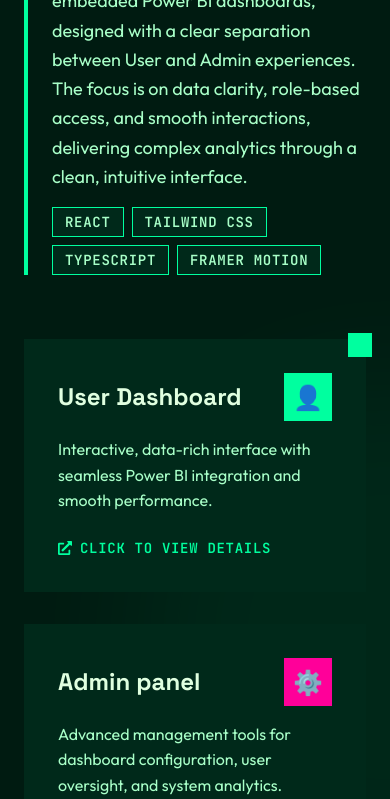
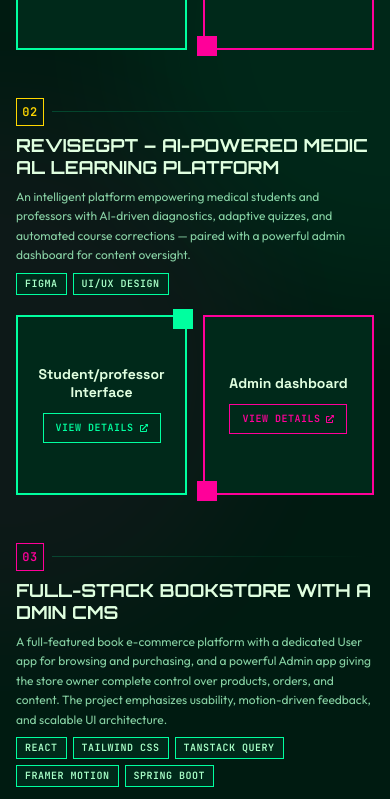
Before and after one commit to ferhatenyani/portfolio-, a React (Vite) app in the folder my-react-app/: page / in a window 390 px wide. Shown: the part 8260-9059 px from the top of the page. Built offline with nearby package versions, Linux system fonts and the light colour scheme.

Commit message:
feat(project): new layout for the cards of that section + full responsiveness

```diff
--- a/my-react-app/src/sections/Projects.jsx
+++ b/my-react-app/src/sections/Projects.jsx
@@ -385,7 +385,7 @@ export default function Projects() {
   ];
 
   return (
-    <section id="projects" className="relative py-32 px-6 overflow-hidden bg-[var(--bg-secondary)]">
+    <section id="projects" className="relative py-16 sm:py-24 lg:py-32 px-4 sm:px-6 overflow-hidden bg-[var(--bg-secondary)]">
       {/* Background Gradient Orbs */}
       <div className="absolute top-1/4 -right-64 w-128 h-128 bg-[var(--accent-cyan)] rounded-full opacity-5 blur-3xl" />
       <div className="absolute bottom-1/4 -left-64 w-128 h-128 bg-[var(--accent-pink)] rounded-full opacity-5 blur-3xl" />
@@ -393,74 +393,99 @@ export default function Projects() {
       <div className="max-w-7xl mx-auto">
         {/* Section Title */}
         <PixelDegrade delay={0.2}>
-          <motion.div className="mb-20 text-center">
-            <span className="pixel-text text-sm text-[var(--accent-pink)] mb-2 block">
+          <motion.div className="mb-12 sm:mb-16 lg:mb-20 text-center">
+            <span className="pixel-text text-xs sm:text-sm text-[var(--accent-pink)] mb-2 block">
               <PixelText delay={0.1} stagger={0.02}>
                 // Selected Work
               </PixelText>
             </span>
             <h2
-              className="text-5xl md:text-6xl font-bold gradient-text mb-4"
+              className="text-3xl sm:text-4xl md:text-5xl lg:text-6xl font-bold gradient-text mb-3 sm:mb-4"
               style={{ fontFamily: 'var(--font-pixel)' }}
             >
               <AnimatedText delay={0.3} stagger={0.028} glitchIntensity="high" variant="full">
                 FEATURED PROJECTS
               </AnimatedText>
             </h2>
-            <p className="text-lg text-[var(--text-secondary)] max-w-2xl mx-auto">
+            <p className="text-sm sm:text-base lg:text-lg text-[var(--text-secondary)] max-w-2xl mx-auto px-4">
               Full-stack applications and design systems crafted with precision—each featuring distinct user and administrative interfaces.
             </p>
           </motion.div>
         </PixelDegrade>
 
-        {/* Projects Grid */}
-        <div className="space-y-24">
+        {/* Projects Grid - Mobile First */}
+        <div className="space-y-12 sm:space-y-16 lg:space-y-24">
           {projects.map((project, idx) => (
             <PixelDegrade key={project.id} delay={0.3 + idx * 0.2}>
-              <div className="grid lg:grid-cols-2 gap-8">
-                {/* Project Header */}
-                <div className="lg:col-span-2">
+              {/* Project Container */}
+              <div className="space-y-5 sm:space-y-6">
+                {/* Project Header - Compact & Minimal */}
                 <motion.div
-                    className="border-l-4 pl-6 mb-8"
+                  className="relative"
+                  initial={{ opacity: 0, y: 20 }}
+                  whileInView={{ opacity: 1, y: 0 }}
+                  viewport={{ once: true }}
+                  transition={{ delay: 0.1 + idx * 0.1 }}
+                >
+                  {/* Project Number Badge - Smaller */}
+                  <div className="flex items-center gap-2 mb-2 sm:mb-3">
+                    <div
+                      className="w-7 h-7 sm:w-8 sm:h-8 flex items-center justify-center border pixel-text text-xs sm:text-sm"
                       style={{
-                      borderColor:
-                        project.color === 'cyan'
+                        borderColor: project.color === 'cyan'
+                          ? 'var(--accent-cyan)'
+                          : project.color === 'pink'
+                          ? 'var(--accent-pink)'
+                          : 'var(--accent-amber)',
+                        color: project.color === 'cyan'
                           ? 'var(--accent-cyan)'
                           : project.color === 'pink'
                           ? 'var(--accent-pink)'
                           : 'var(--accent-amber)'
                       }}
                     >
+                      0{project.id}
+                    </div>
+                    <div className="h-[1px] flex-1 bg-gradient-to-r from-[var(--accent-cyan)] to-transparent opacity-20" />
+                  </div>
+
+                  {/* Title - Smaller */}
                   <h3
-                      className="text-4xl font-bold text-[var(--text-primary)] mb-3"
+                    className="text-lg sm:text-xl lg:text-2xl font-bold text-[var(--text-primary)] mb-2 leading-tight"
                     style={{ fontFamily: 'var(--font-pixel)' }}
                   >
                     <AnimatedText delay={0.5 + idx * 0.2} stagger={0.035} glitchIntensity="medium" variant="simple">
                       {project.title.toUpperCase()}
                     </AnimatedText>
                   </h3>
-                    <p className="text-lg text-[var(--text-secondary)] mb-4 leading-relaxed">
+
+                  {/* Description - Smaller, more compact */}
+                  <p className="text-xs sm:text-sm text-[var(--text-secondary)] mb-2 sm:mb-3 leading-relaxed max-w-3xl opacity-80">
                     {project.description}
                   </p>
-                    <div className="flex flex-wrap gap-2">
+
+                  {/* Tags - Smaller */}
+                  <div className="flex flex-wrap gap-1.5">
                     {project.tags.map((tag) => (
                       <span
                         key={tag}
-                          className="px-3 py-1 bg-[var(--bg-tertiary)] text-[var(--text-secondary)] text-sm pixel-text border border-[var(--accent-cyan)] border-opacity-20"
+                        className="px-2 py-0.5 sm:px-2.5 sm:py-1 bg-[var(--bg-tertiary)] text-[var(--text-secondary)] text-[10px] sm:text-xs pixel-text border border-[var(--accent-cyan)] border-opacity-20 hover:border-opacity-40 transition-all"
                       >
                         {tag}
                       </span>
                     ))}
                   </div>
                 </motion.div>
-                </div>
 
+                {/* App Cards Grid - Equal Height, Responsive, Minimal */}
+                <div className="grid grid-cols-2 gap-4 sm:gap-5 lg:gap-8">
                   {/* User App Card */}
                   <PixelGlitch>
                     <PixelThemeBlock delay={0.15 + idx * 0.1}>
                       <motion.div
-                      className="group relative bg-[var(--bg-tertiary)] p-8 border-2 border-transparent hover:border-[var(--accent-cyan)] transition-all duration-300 cursor-pointer"
-                      whileHover={{ y: -8 }}
+                        className="group relative bg-[var(--bg-tertiary)] border-2 border-[var(--accent-cyan)] border-opacity-20 hover:border-opacity-100 transition-all duration-300 cursor-pointer flex items-center justify-center h-[180px] sm:h-[220px] lg:h-[260px]"
+                        whileHover={{ y: -6, scale: 1.02 }}
+                        whileTap={{ scale: 0.98 }}
                         transition={{ duration: 0.3 }}
                         style={{
                           backfaceVisibility: 'hidden',
@@ -468,38 +493,28 @@ export default function Projects() {
                           transform: 'translateZ(0)'
                         }}
                         onClick={() => {
-                        // Use CaseStudyModal for Medical AI Assistant (id: 2)
                           if (project.id === 2) {
                             openCaseStudyModal(medicalAICaseStudy);
                           } else {
-                          // Use ProjectModal for PowerBI (id: 1) and Bookstore (id: 3)
                             openProjectModal({
                               ...project.userApp.modalContent,
                               type: 'User App',
-                            stack: project.tags // Use project's main tags
+                              stack: project.tags
                             });
                           }
                         }}
                       >
-                      {/* Card Content */}
-                      <div className="relative z-10">
-                        <div className="flex items-center justify-between mb-4">
-                          <h4 className="text-2xl font-bold text-[var(--text-primary)] glitch-text">
+                        {/* Card Content - Centered Container */}
+                        <div className="relative z-10 flex flex-col items-center justify-center text-center px-4 sm:px-6 lg:px-8">
+                          {/* Title */}
+                          <h4 className="text-sm sm:text-base lg:text-lg font-bold text-[var(--text-primary)] mb-3 sm:mb-4 lg:mb-5 glitch-text leading-tight">
                             {project.userApp.name}
                           </h4>
-                          <div className="w-12 h-12 flex items-center justify-center bg-[var(--accent-cyan)] bg-opacity-10 group-hover:bg-opacity-20 transition-all">
-                            <span className="text-2xl">{project.userApp.emoji}</span>
-                          </div>
-                        </div>
 
-                        <p className="text-[var(--text-secondary)] mb-6">
-                          {project.userApp.description}
-                        </p>
-
-                        {/* Click to view prompt */}
-                        <div className="flex items-center gap-2 text-[var(--accent-cyan)] pixel-text text-sm">
-                          <FaExternalLinkAlt />
-                          Click to view details
+                          {/* CTA Button */}
+                          <div className="px-3 py-1.5 sm:px-4 sm:py-2 border border-[var(--accent-cyan)] border-opacity-40 group-hover:border-opacity-100 transition-all flex items-center justify-center gap-1.5">
+                            <span className="pixel-text text-[10px] sm:text-xs text-[var(--accent-cyan)] tracking-wider">VIEW DETAILS</span>
+                            <FaExternalLinkAlt className="text-[8px] sm:text-[10px] text-[var(--accent-cyan)]" />
                           </div>
                         </div>
 
@@ -508,7 +523,7 @@ export default function Projects() {
 
                         {/* Pixel Corner Accent */}
                         <motion.div
-                        className="absolute -top-2 -right-2 w-6 h-6 bg-[var(--accent-cyan)]"
+                          className="absolute -top-2 -right-2 sm:-top-2.5 sm:-right-2.5 w-5 h-5 sm:w-6 sm:h-6 lg:w-7 lg:h-7 bg-[var(--accent-cyan)]"
                           initial={{ scale: 0 }}
                           whileInView={{ scale: 1 }}
                           viewport={{ once: true }}
@@ -522,8 +537,9 @@ export default function Projects() {
                   <PixelGlitch>
                     <PixelThemeBlock delay={0.25 + idx * 0.1}>
                       <motion.div
-                      className="group relative bg-[var(--bg-tertiary)] p-8 border-2 border-transparent hover:border-[var(--accent-pink)] transition-all duration-300 cursor-pointer"
-                      whileHover={{ y: -8 }}
+                        className="group relative bg-[var(--bg-tertiary)] border-2 border-[var(--accent-pink)] border-opacity-20 hover:border-opacity-100 transition-all duration-300 cursor-pointer flex items-center justify-center h-[180px] sm:h-[220px] lg:h-[260px]"
+                        whileHover={{ y: -6, scale: 1.02 }}
+                        whileTap={{ scale: 0.98 }}
                         transition={{ duration: 0.3 }}
                         style={{
                           backfaceVisibility: 'hidden',
@@ -531,38 +547,28 @@ export default function Projects() {
                           transform: 'translateZ(0)'
                         }}
                         onClick={() => {
-                        // Use CaseStudyModal for Medical AI Assistant Admin (id: 2)
                           if (project.id === 2) {
                             openCaseStudyModal(medicalAIProfessorCaseStudy);
                           } else {
-                          // Use ProjectModal for PowerBI (id: 1) and Bookstore (id: 3)
                             openProjectModal({
                               ...project.adminApp.modalContent,
                               type: 'Admin App',
-                            stack: project.tags // Use project's main tags
+                              stack: project.tags
                             });
                           }
                         }}
                       >
-                      {/* Card Content */}
-                      <div className="relative z-10">
-                        <div className="flex items-center justify-between mb-4">
-                          <h4 className="text-2xl font-bold text-[var(--text-primary)] glitch-text">
+                        {/* Card Content - Centered Container */}
+                        <div className="relative z-10 flex flex-col items-center justify-center text-center px-4 sm:px-6 lg:px-8">
+                          {/* Title */}
+                          <h4 className="text-sm sm:text-base lg:text-lg font-bold text-[var(--text-primary)] mb-3 sm:mb-4 lg:mb-5 glitch-text leading-tight">
                             {project.adminApp.name}
                           </h4>
-                          <div className="w-12 h-12 flex items-center justify-center bg-[var(--accent-pink)] bg-opacity-10 group-hover:bg-opacity-20 transition-all">
-                            <span className="text-2xl">{project.adminApp.emoji}</span>
-                          </div>
-                        </div>
 
-                        <p className="text-[var(--text-secondary)] mb-6">
-                          {project.adminApp.description}
-                        </p>
-
-                        {/* Click to view prompt */}
-                        <div className="flex items-center gap-2 text-[var(--accent-pink)] pixel-text text-sm">
-                          <FaExternalLinkAlt />
-                          Click to view details
+                          {/* CTA Button */}
+                          <div className="px-3 py-1.5 sm:px-4 sm:py-2 border border-[var(--accent-pink)] border-opacity-40 group-hover:border-opacity-100 transition-all flex items-center justify-center gap-1.5">
+                            <span className="pixel-text text-[10px] sm:text-xs text-[var(--accent-pink)] tracking-wider">VIEW DETAILS</span>
+                            <FaExternalLinkAlt className="text-[8px] sm:text-[10px] text-[var(--accent-pink)]" />
                           </div>
                         </div>
 
@@ -571,7 +577,7 @@ export default function Projects() {
 
                         {/* Pixel Corner Accent */}
                         <motion.div
-                        className="absolute -bottom-2 -left-2 w-6 h-6 bg-[var(--accent-pink)]"
+                          className="absolute -bottom-2 -left-2 sm:-bottom-2.5 sm:-left-2.5 w-5 h-5 sm:w-6 sm:h-6 lg:w-7 lg:h-7 bg-[var(--accent-pink)]"
                           initial={{ scale: 0 }}
                           whileInView={{ scale: 1 }}
                           viewport={{ once: true }}
@@ -580,6 +586,7 @@ export default function Projects() {
                       </motion.div>
                     </PixelThemeBlock>
                   </PixelGlitch>
+                </div>
               </div>
             </PixelDegrade>
           ))}
```
Lines whose indentation alone changed are shown as unchanged.
